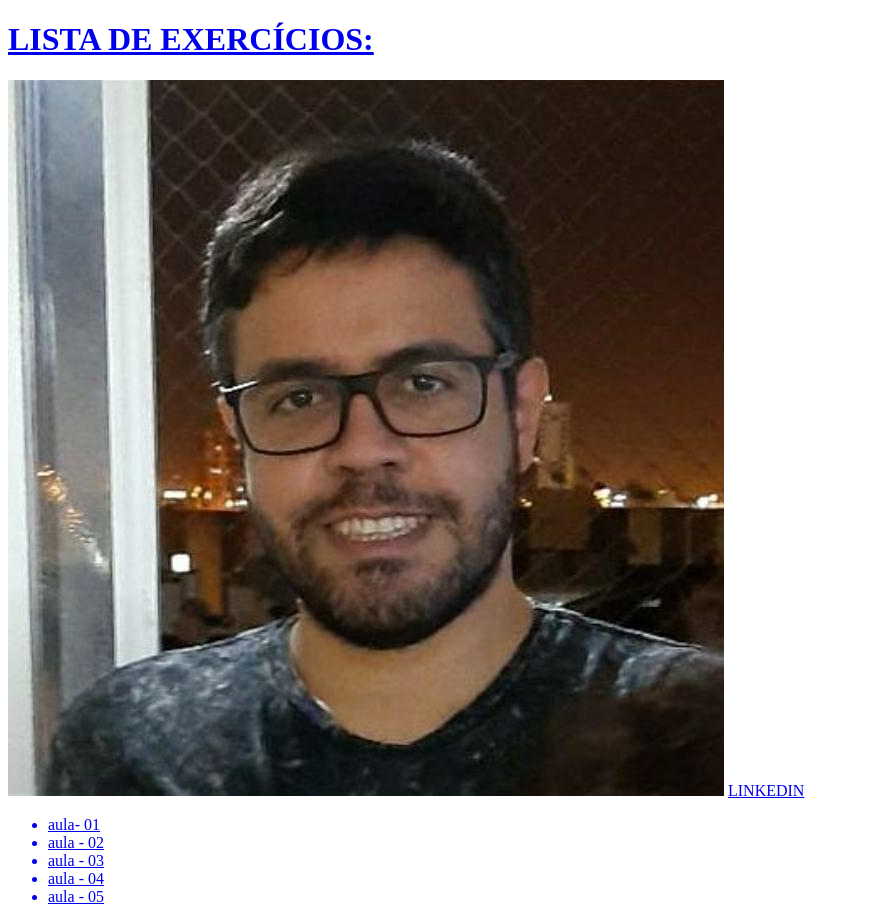
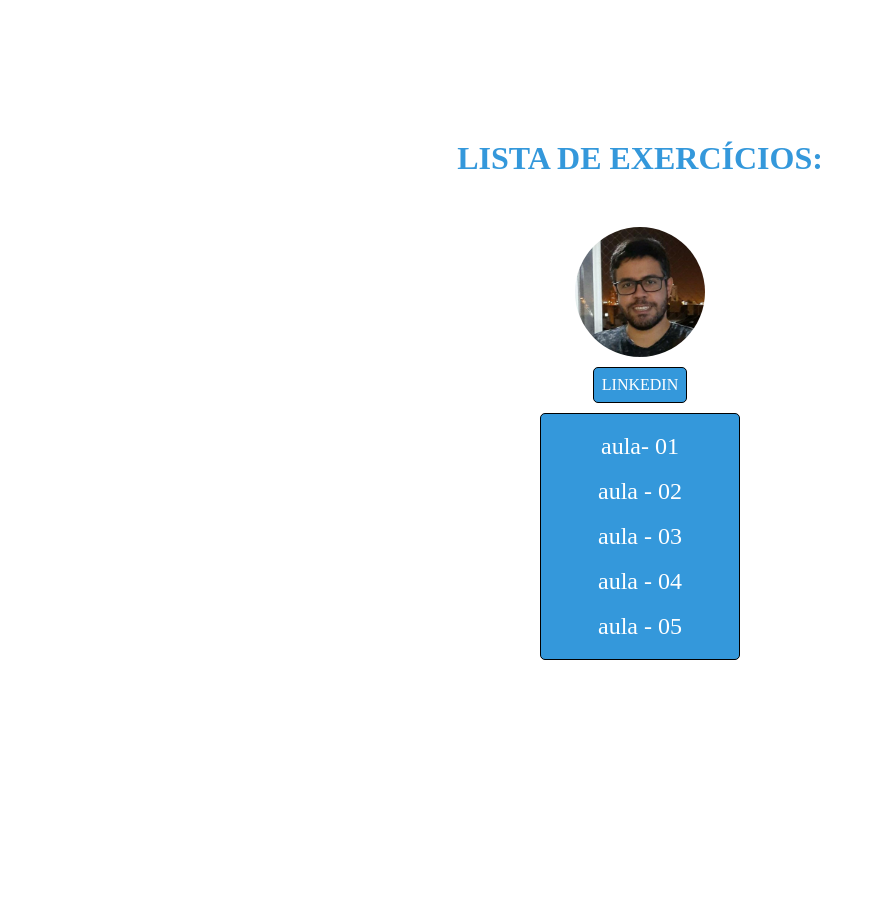
Before and after one commit to GustavoCorreiaDev/adaTech, a plain HTML site: page d-01/index.html in a window 1280 px wide. Shown: the whole page, without its empty margins (0-875 px from the left). After the commit the page ends 800 px from the top, so only its background shows below. Drawn offline with Linux system fonts and the light colour scheme; the site is published under a folder, as on GitHub Pages, so addresses that start at the root find nothing; files whose address does not match are found by name.

Commit message:
add links

```diff
--- a/index.html
+++ b/d-01/index.html
@@ -4,7 +4,7 @@
     <meta charset="UTF-8">
     <meta name="viewport" content="width=device-width, initial-scale=1.0">
     <title>Portfólio</title>
-    <link rel="stylesheet" href="/d-01/style.css">
+    <link rel="stylesheet" href="style.css">
 </head>
 <body>
     <div class="container">
```
Also changed, not shown: d-02/index.02.html (renamed from index.02.html, +1 -1 lines).
